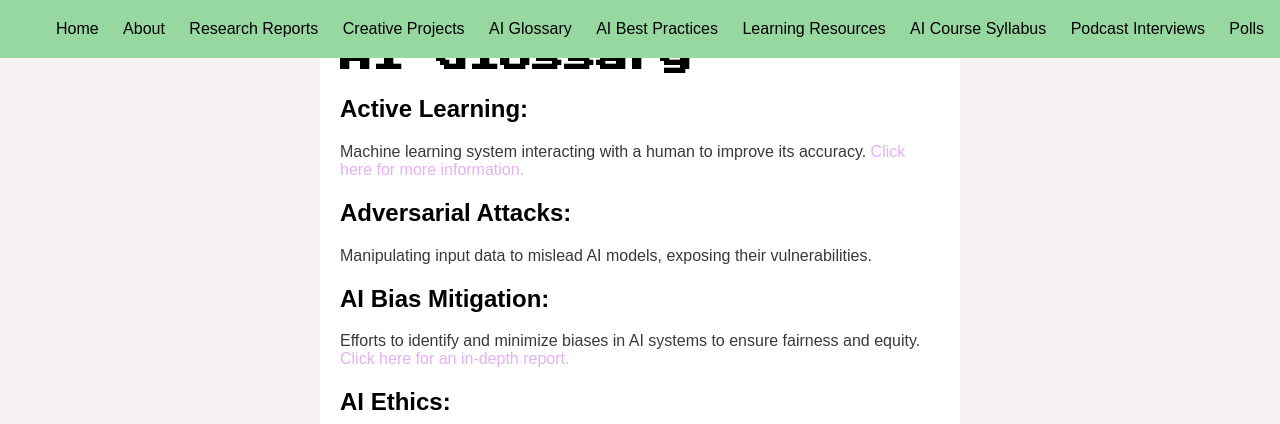
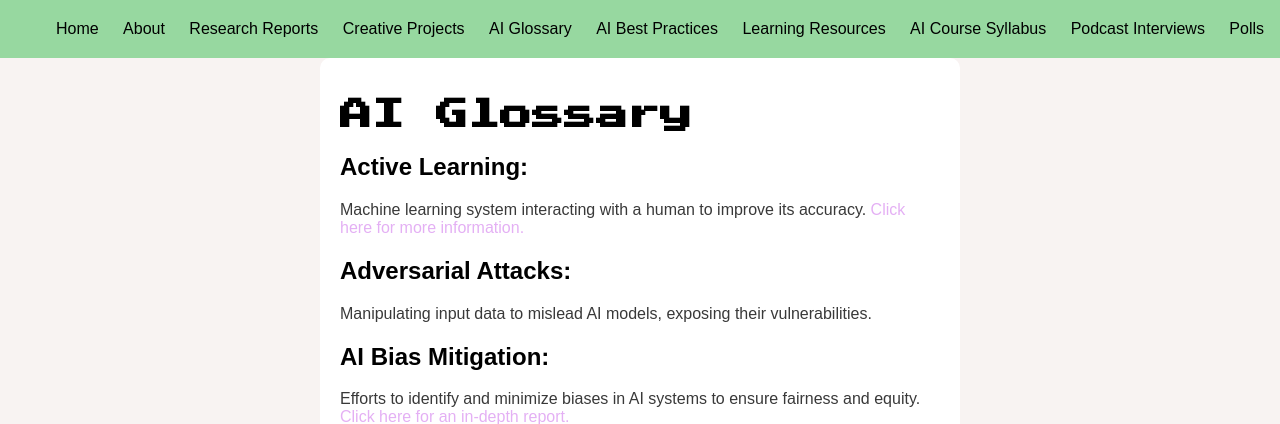
Before and after one commit to Joanne-Lee20/HDCC, a Flask app: page /glossary in a window 1280 px wide. Shown: the top 424 px of the page. Run offline with Flask 3, Linux system fonts and the light colour scheme.

Commit message:
update navbar styling bc it affected the footer

```diff
--- a/static/css/style.css
+++ b/static/css/style.css
@@ -28,12 +28,8 @@ nav {
     text-align: center;
     padding: 20px;
     width: 100vw;
-    position: fixed;
-    top:0;
-
-}
-body{
-    margin-top:58px;
+    position: sticky;
+    top: 0;
 }
 
 nav ul {
```
